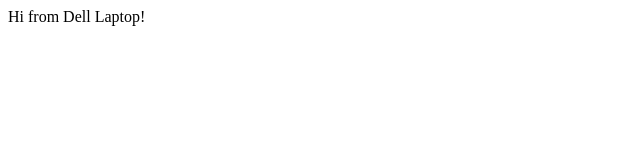
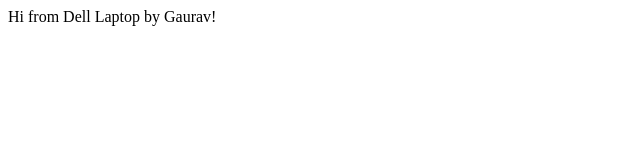
Before and after one commit to appie217/CR7, a plain HTML site: page index.html in a window 1280 px wide. Shown: the full height of the page, 0-640 px from the left. Drawn offline with Linux system fonts and the light colour scheme.

Commit message:
Modified index.html by Gaurav

```diff
--- a/index.html
+++ b/index.html
@@ -3,6 +3,6 @@
 		<title>Hello World</title>
 	</head>
 	<body>
-		Hi from Dell Laptop!
+		Hi from Dell Laptop by Gaurav!
 	</body>
 </html>
```
